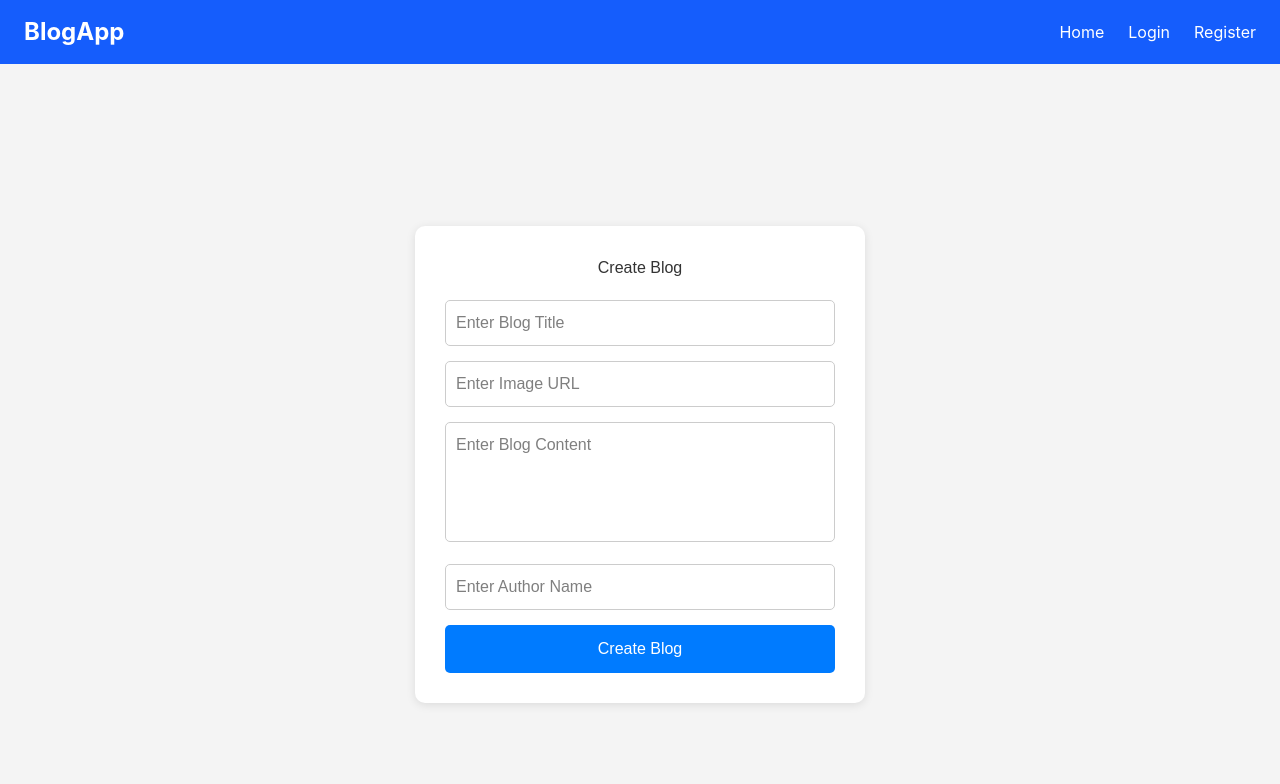
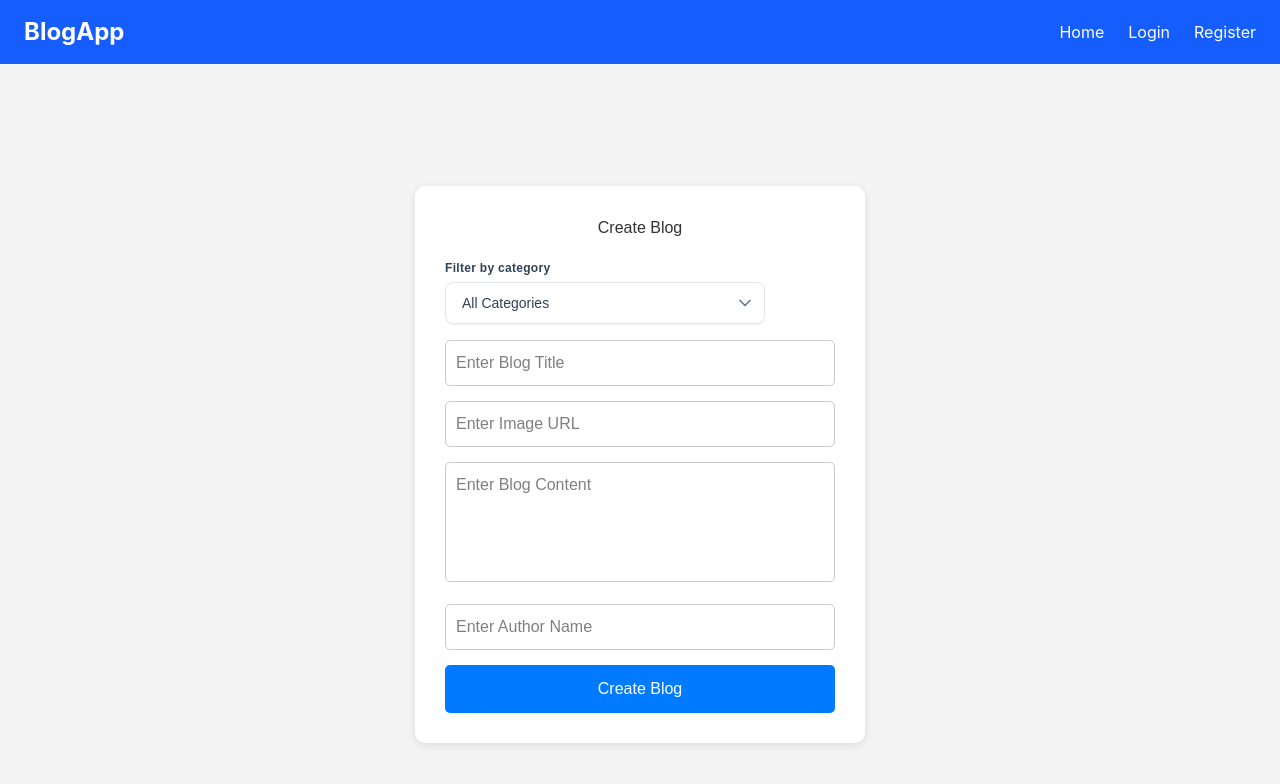
Before and after one commit to findhoneygain2025-star/node, a React (Vite) app in the folder client/: page /create-blog in a window 1280 px wide. Shown: the top 784 px of the page. Built offline with nearby package versions, Linux system fonts and the light colour scheme.

Commit message:
adding category in frontend

```diff
--- a/client/src/pages/CreateBlog.jsx
+++ b/client/src/pages/CreateBlog.jsx
@@ -22,16 +22,16 @@ const CreateBlog = () => {
     e.preventDefault();
     const token = localStorage.getItem("token");
     console.log(formData);
-      axios.post("http://localhost:3000/blog/add",formData,{
+    axios.post("http://localhost:3000/blog/add", formData, {
       headers: {
         Authorization: `Bearer ${token}`
       }
     })
-    .then((res)=>{
+      .then((res) => {
         console.log("this is data")
         navigate('/dashboard')
       })
-    .catch((err)=>{
+      .catch((err) => {
         console.log(err.response.data)
       })
   };
@@ -93,10 +93,41 @@ const CreateBlog = () => {
 
   return (
     <div>
-    <Navbar/>
+      <Navbar />
       <div style={pageStyle}>
         <form style={formStyle} onSubmit={handleSubmit}>
           <h2 style={headingStyle}>Create Blog</h2>
+
+          <div class="flex flex-col gap-1.5 max-w-xs">
+            <label for="blogs" class="text-xs font-semibold text-slate-700 tracking-wide">
+              Filter by category
+            </label>
+
+            <div class="relative min-w-[200px] max-w-xs mb-4">
+              <select
+                name="category"
+                id="blogs"
+                value={formData.category || 'All Categories'}
+                onChange={handleChange}
+                className="block w-full appearance-none rounded-lg border border-gray-200 bg-white px-4 py-2.5 pr-10 text-sm font-medium text-slate-700 shadow-xs transition-all hover:border-purple-300 focus:border-purple-500 focus:outline-hidden focus:ring-2 focus:ring-purple-500/20 cursor-pointer"
+              >
+                <option value="All" className="bg-white text-slate-900 py-2">All Categories</option>
+                <option value="Psychology" className="bg-white text-slate-900 py-2">Psychology</option>
+                <option value="Animals" className="bg-white text-slate-900 py-2">Animals</option>
+                <option value="Technology" className="bg-white text-slate-900 py-2">Technology</option>
+                <option value="Lifestyle" className="bg-white text-slate-900 py-2">Lifestyle</option>
+                <option value="Productivity" className="bg-white text-slate-900 py-2">Productivity</option>
+                <option value="Design" className="bg-white text-slate-900 py-2">Design</option>
+                <option value="Business" className="bg-white text-slate-900 py-2">Business</option>
+              </select>
+
+              <div className="pointer-events-none absolute inset-y-0 right-0 flex items-center pr-3 text-slate-500">
+                <svg className="h-4 w-4" fill="none" viewBox="0 0 24 24" strokeWidth="2.5" stroke="currentColor">
+                  <path strokeLinecap="round" strokeLinejoin="round" d="M19.5 8.25l-7.5 7.5-7.5-7.5" />
+                </svg>
+              </div>
+            </div>
+          </div>
 
           <input
             type="text"
--- a/client/src/pages/Home.jsx
+++ b/client/src/pages/Home.jsx
@@ -60,7 +60,36 @@ const Home = () => {
 
       {/* Blog Section */}
       <section className="max-w-7xl mx-auto px-6 py-12">
-        <h2 className="text-3xl font-bold mb-8">Latest Blogs</h2>
+
+        <h2 className="text-3xl font-bold mb-8 inline">Latest Blogs</h2>
+        <div class="flex flex-col gap-1.5 max-w-xs">
+            <label for="blogs" class="text-xs font-semibold text-slate-700 tracking-wide">
+              Filter by category
+            </label>
+
+            <div class="relative min-w-[200px] max-w-xs mb-4">
+              <select
+                name="category"
+                id="blogs"
+                className="block w-full appearance-none rounded-lg border border-gray-200 bg-white px-4 py-2.5 pr-10 text-sm font-medium text-slate-700 shadow-xs transition-all hover:border-purple-300 focus:border-purple-500 focus:outline-hidden focus:ring-2 focus:ring-purple-500/20 cursor-pointer"
+              >
+                <option value="All" className="bg-white text-slate-900 py-2">All Categories</option>
+                <option value="Psychology" className="bg-white text-slate-900 py-2">Psychology</option>
+                <option value="Animals" className="bg-white text-slate-900 py-2">Animals</option>
+                <option value="Technology" className="bg-white text-slate-900 py-2">Technology</option>
+                <option value="Lifestyle" className="bg-white text-slate-900 py-2">Lifestyle</option>
+                <option value="Productivity" className="bg-white text-slate-900 py-2">Productivity</option>
+                <option value="Design" className="bg-white text-slate-900 py-2">Design</option>
+                <option value="Business" className="bg-white text-slate-900 py-2">Business</option>
+              </select>
+
+              <div className="pointer-events-none absolute inset-y-0 right-0 flex items-center pr-3 text-slate-500">
+                <svg className="h-4 w-4" fill="none" viewBox="0 0 24 24" strokeWidth="2.5" stroke="currentColor">
+                  <path strokeLinecap="round" strokeLinejoin="round" d="M19.5 8.25l-7.5 7.5-7.5-7.5" />
+                </svg>
+              </div>
+            </div>
+          </div>
 
         <div className="grid grid-cols-1 md:grid-cols-2 lg:grid-cols-4 gap-8">
           {blogs.map((blog) => (
```
Also changed, not shown: 2 other files (tests, documents, lock files or other folders). Lines whose indentation alone changed are shown as unchanged.
